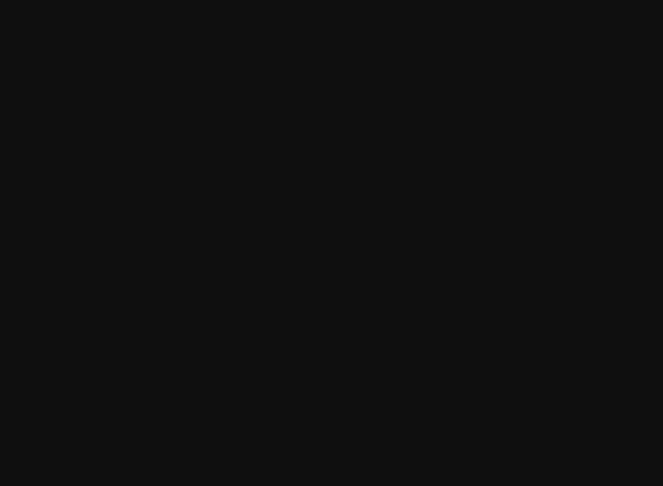
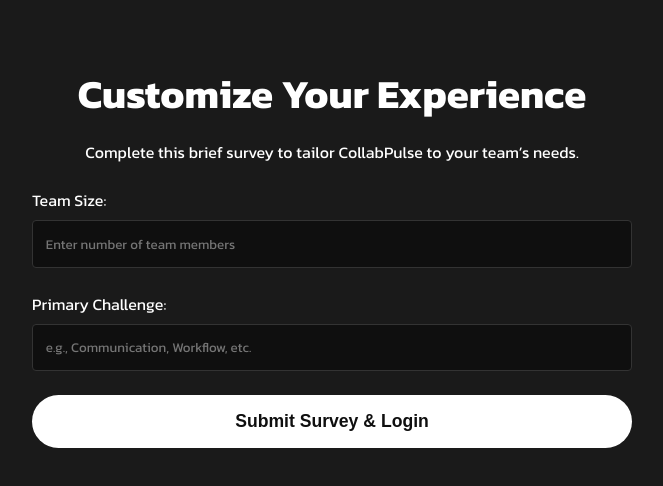
Before and after one commit to garv-goyal/collab-pulse, a React (Vite) app: page /survey in a window 1280 px wide. Before the commit this address had no page. Shown: the top 486 px of the page, without its empty margins (308-971 px from the left). Built offline with nearby package versions, Linux system fonts and the light colour scheme.

Commit message:
feat: add survey modal

```diff
--- a/src/App.jsx
+++ b/src/App.jsx
@@ -1,3 +1,4 @@
+// src/App.jsx
 import React, { useEffect, useState } from 'react';
 import { BrowserRouter as Router, Routes, Route } from 'react-router-dom';
 import Navbar from './components/Navbar';
@@ -8,9 +9,11 @@ import HowitWorks from './components/HowItWorks';
 import ContactSection from './components/ContactSection';
 import ScrollToTop from './components/ScrollToTop';
 import Footer from './components/Footer';
+import SurveyPage from './components/SurveyPage';
 
 const MainPage = () => (
   <>
+    <Navbar />
     <Hero />
     <InsightsSection />
     <CollaborateSection />
@@ -31,7 +34,6 @@ function App() {
     if (token) {
       localStorage.setItem('authToken', token);
       setAuthToken(token);
-
       window.history.replaceState({}, document.title, window.location.pathname);
     } else {
       const savedToken = localStorage.getItem('authToken');
@@ -44,15 +46,8 @@ function App() {
   return (
     <Router>
       <Routes>
-        <Route
-          path="/"
-          element={
-            <>
-              <Navbar />
-                <MainPage />
-            </>
-          }
-        />
+        <Route path="/" element={<MainPage />} />
+        <Route path="/survey" element={<SurveyPage />} />
       </Routes>
     </Router>
   );
--- a/src/components/Hero.jsx
+++ b/src/components/Hero.jsx
@@ -1,6 +1,13 @@
 import React from 'react';
+import { useNavigate } from 'react-router-dom';
 
 const Hero = () => {
+  const navigate = useNavigate();
+
+  const handleGetStarted = () => {
+    navigate('/survey');
+  };
+
   return (
     <section className="hero">
       <div className="hero-content">
@@ -10,9 +17,8 @@ const Hero = () => {
           CollabPulse seamlessly integrates with GitHub, Slack, and project management tools
           to track activity, analyze communication, and boost teamwork.
         </p>
-        <button className="hero-button">Get Started</button>
+        <button className="hero-button" onClick={handleGetStarted}>Get Started</button>
       </div>
-
     </section>
   );
 };
--- /dev/null
+++ b/src/components/SurveyPage.jsx
@@ -0,0 +1,116 @@
+// src/components/SurveyPage.jsx
+import React, { useState } from 'react';
+import { useNavigate } from 'react-router-dom';
+
+const SurveyPage = () => {
+  const navigate = useNavigate();
+  const [teamSize, setTeamSize] = useState('');
+  const [challenge, setChallenge] = useState('');
+  const [error, setError] = useState('');
+  const [loading, setLoading] = useState(false);
+
+  const handleSubmit = async (e) => {
+    e.preventDefault();
+    setLoading(true);
+    setError('');
+
+    const surveyData = { teamSize, challenge };
+
+    try {
+      const response = await fetch('https://formspree.io/f/mvgkkzny', {
+        method: 'POST',
+        headers: { 'Content-Type': 'application/json' },
+        body: JSON.stringify(surveyData),
+      });
+
+      if (!response.ok) {
+        const data = await response.json();
+        setError(data.error || 'Error submitting survey');
+        setLoading(false);
+        return;
+      }
+
+      window.location.href = "http://localhost:5001/api/auth/google";
+    } catch (err) {
+      console.error(err);
+      setError('Error connecting to the server');
+      setLoading(false);
+    }
+  };
+
+  return (
+    <section style={{ padding: '4rem 2rem', backgroundColor: '#1a1a1a', color: '#fff', minHeight: '100vh' }}>
+      <h2 style={{ textAlign: 'center', fontSize: '2.5rem', marginBottom: '1rem' }}>
+        Customize Your Experience
+      </h2>
+      <p style={{ textAlign: 'center', marginBottom: '2rem', maxWidth: '700px', margin: '0 auto' }}>
+        Complete this brief survey to tailor CollabPulse to your team’s needs.
+      </p>
+      <form onSubmit={handleSubmit} style={{ maxWidth: '600px', margin: '0 auto' }}>
+        <div style={{ marginBottom: '1.5rem' , marginTop: '1.5rem'}}>
+          <label style={{ display: 'block', marginBottom: '0.5rem', fontFamily: 'Kanit, sans-serif' }}>
+            Team Size:
+          </label>
+          <input
+            type="number"
+            value={teamSize}
+            onChange={(e) => setTeamSize(e.target.value)}
+            placeholder="Enter number of team members"
+            style={{
+              width: '100%',
+              padding: '0.8rem',
+              borderRadius: '4px',
+              border: '1px solid #333',
+              backgroundColor: '#0f0f0f',
+              color: '#fff',
+              fontFamily: 'Kanit, sans-serif'
+            }}
+            required
+          />
+        </div>
+        <div style={{ marginBottom: '1.5rem' }}>
+          <label style={{ display: 'block', marginBottom: '0.5rem', fontFamily: 'Kanit, sans-serif' }}>
+            Primary Challenge:
+          </label>
+          <input
+            type="text"
+            value={challenge}
+            onChange={(e) => setChallenge(e.target.value)}
+            placeholder="e.g., Communication, Workflow, etc."
+            style={{
+              width: '100%',
+              padding: '0.8rem',
+              borderRadius: '4px',
+              border: '1px solid #333',
+              backgroundColor: '#0f0f0f',
+              color: '#fff',
+              fontFamily: 'Kanit, sans-serif'
+            }}
+            required
+          />
+        </div>
+        <button
+          type="submit"
+          style={{
+            display: 'block',
+            width: '100%',
+            padding: '1rem',
+            backgroundColor: '#fff',
+            color: '#0f0f0f',
+            border: 'none',
+            borderRadius: '30px',
+            fontSize: '1.1rem',
+            fontWeight: '600',
+            cursor: 'pointer'
+          }}
+          disabled={loading}
+        >
+          {loading ? 'Submitting...' : 'Submit Survey & Login'}
+        </button>
+        {error && <p style={{ color: 'red', marginTop: '1rem' }}>{error}</p>}
+      </form>
+    </section>
+  );
+};
+
+export default SurveyPage;
```
